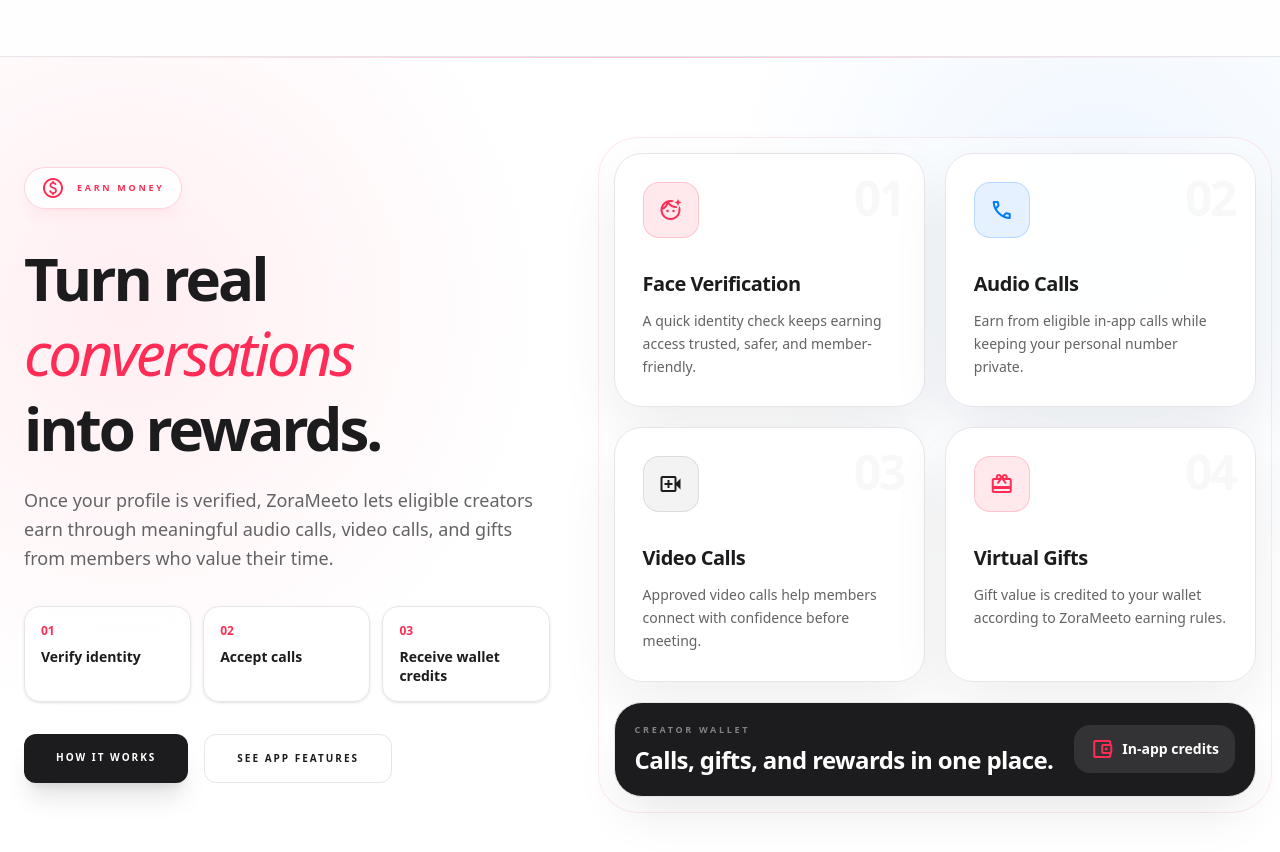
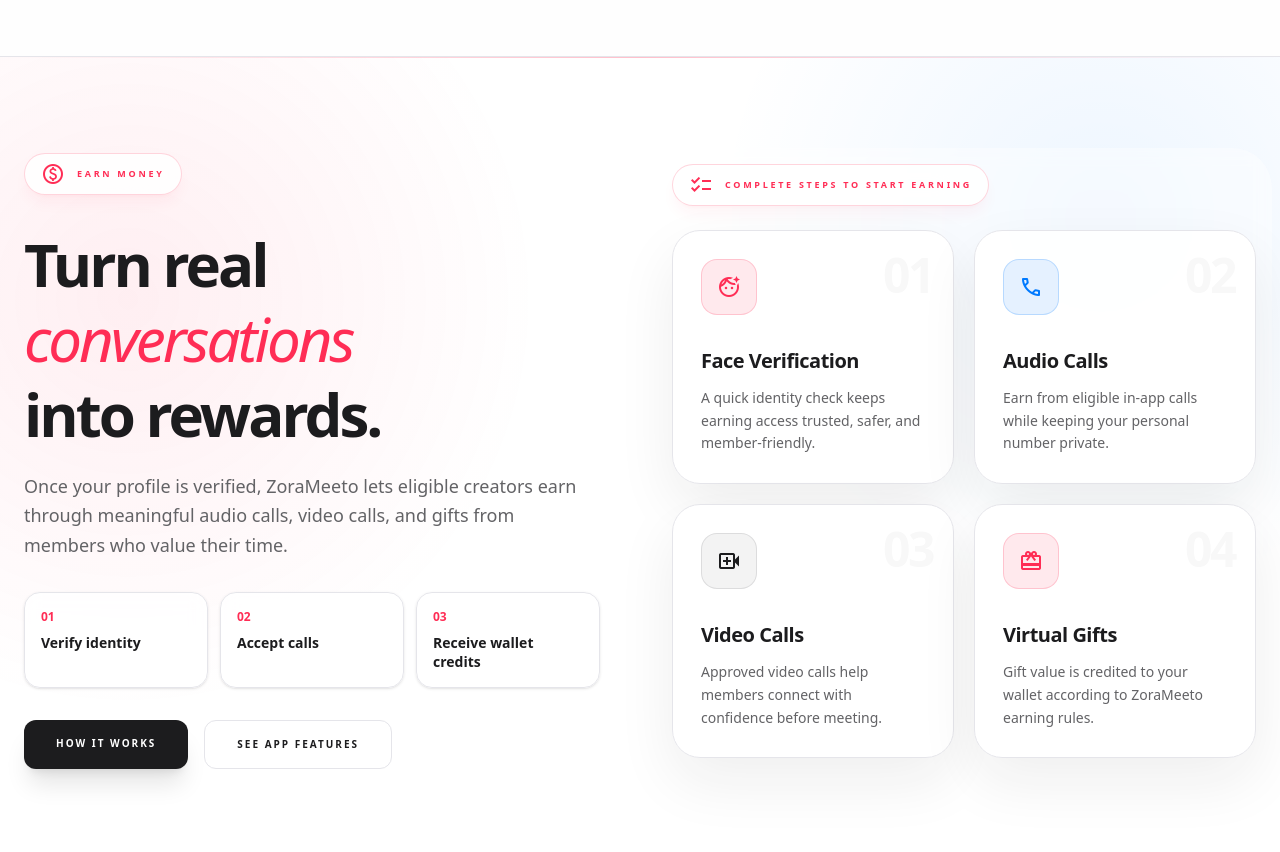
Before and after one commit to amanbhattsquare/zorameeto-website, a Next.js app: page / in a window 1280 px wide. Shown: the part 1900-2752 px from the top of the page. Built offline with nearby package versions, Linux system fonts and the light colour scheme.

Commit message:
Update HomePageClient and various pages: enhance app ratings display, update navigation links, and refine content for clarity and engagement

```diff
--- a/src/app/HomePageClient.tsx
+++ b/src/app/HomePageClient.tsx
@@ -50,6 +50,16 @@
                 <AppStoreBadge />
                 <GooglePlayBadge />
               </div>
+            </div>
+             <div className="pt-6 flex items-center gap-6">
+              <div className="flex -space-x-2">
+                {[1, 2, 3,4,5].map((i) => (
+                  <div key={i} className="w-10 h-10 rounded-full border-2 border-white bg-surface-soft flex items-center justify-center text-[10px] font-bold">
+                    <span className="material-symbols-outlined text-xs text-primary">star</span>
+                  </div>
+                ))}
+              </div>
+              <p className="text-xs font-bold text-text-muted uppercase tracking-widest">4.9/5 Rating on App Stores</p>
             </div>
           </div>
 
@@ -126,7 +136,7 @@
         <div className="max-w-7xl mx-auto flex flex-wrap justify-between gap-10 text-center md:text-left">
           {[
             { label: "Matches", value: "85%", icon: "favorite" },
-            { label: "SECURE DATES", value: "95%", icon: "verified" },
+            { label: "SECURE DATES", value: "100%", icon: "verified" },
             { label: "Active", value: "TOP 1%", icon: "payments" },
             { label: "Hubs", value: "40+", icon: "public" }
           ].map((stat, i) => (
@@ -213,7 +223,7 @@
       <section className="py-24 px-6 bg-white border-y border-border relative z-10 overflow-hidden">
         <div className="absolute inset-0 bg-[radial-gradient(circle_at_10%_30%,rgba(255,45,85,0.08),transparent_32%),radial-gradient(circle_at_86%_20%,rgba(0,122,255,0.07),transparent_30%)]"></div>
         <div className="absolute left-0 right-0 top-0 h-px bg-gradient-to-r from-transparent via-primary/30 to-transparent"></div>
-        <div className="max-w-7xl mx-auto grid grid-cols-1 lg:grid-cols-[0.9fr_1.1fr] gap-12 lg:gap-16 items-center relative z-10">
+        <div className="max-w-7xl mx-auto grid grid-cols-1 lg:grid-cols-2 gap-12 lg:gap-16 items-center relative z-10">
           <div className="space-y-8">
             <div className="inline-flex items-center gap-3 px-4 py-2 rounded-full bg-white/85 text-primary border border-primary/20 shadow-lg shadow-primary/5 backdrop-blur-xl">
               <span className="material-symbols-outlined text-base">paid</span>
@@ -254,9 +264,13 @@
             </div>
           </div>
 
-          <div className="relative">
-            <div className="absolute -inset-4 rounded-[2.5rem] border border-primary/10 bg-white/40 backdrop-blur-sm"></div>
-            <div className="relative grid grid-cols-1 sm:grid-cols-2 gap-5">
+          <div className="relative space-y-6">
+            <div className="absolute -inset-4 rounded-[2.5rem] bg-white/40 backdrop-blur-sm"></div>
+            <div className="inline-flex items-center gap-3 px-4 py-2 rounded-full bg-white/85 text-primary border border-primary/20 shadow-lg shadow-primary/5 backdrop-blur-xl">
+              <span className="material-symbols-outlined text-base">checklist</span>
+              <span className="text-[9px] font-bold uppercase tracking-[0.3em]">Complete steps to start earning</span>
+            </div>
+            <div className="grid grid-cols-1 sm:grid-cols-2 gap-5">
               {[
                 {
                   icon: "face_retouching_natural",
@@ -302,18 +316,7 @@
               ))}
             </div>
 
-            <div className="relative mt-5 rounded-[1.75rem] border border-border bg-text-main p-5 text-white shadow-2xl shadow-black/10">
-              <div className="flex flex-col gap-4 sm:flex-row sm:items-center sm:justify-between">
-                <div>
-                  <p className="text-[9px] font-bold uppercase tracking-[0.3em] text-white/45">Creator Wallet</p>
-                  <p className="mt-2 text-2xl font-extrabold tracking-tight">Calls, gifts, and rewards in one place.</p>
-                </div>
-                <div className="flex items-center gap-2 rounded-2xl bg-white/10 px-4 py-3 text-sm font-bold">
-                  <span className="material-symbols-outlined text-primary">account_balance_wallet</span>
-                  In-app credits
-                </div>
-              </div>
-            </div>
+
           </div>
         </div>
       </section>
@@ -325,32 +328,29 @@
           <div className="space-y-10 animate-fade-up">
             <div className="space-y-6">
               <div className="inline-flex items-center gap-2 px-4 py-2 rounded-full bg-primary/10 text-primary border border-primary/20">
-                <span className="text-[9px] font-bold uppercase tracking-[0.3em]">Mobile App</span>
+                <span className="text-[9px] font-bold uppercase tracking-[0.3em]"> Creator Wallet</span>
               </div>
               <h2 className="text-4xl lg:text-7xl font-extrabold tracking-tighter text-text-main leading-[1.1]">
                 ZoraMeeto, <br />
                 <span className="text-primary italic font-light">in Your Pocket.</span>
               </h2>
-              <p className="text-xl text-text-muted max-w-lg font-medium leading-relaxed">
-                Use ZoraMeeto anywhere. The app is simple, safe, and made for serious dating.
-              </p>
+
+                <div>
+
+                  <p className="mt-2 text-2xl font-extrabold tracking-tight">Calls, gifts, and rewards in one place.</p>
+                </div>
+
+
             </div>
 
             <div className="flex flex-col gap-5 sm:flex-row">
-              <AppStoreBadge />
-              <GooglePlayBadge />
+               <div className="inline-flex h-[47px] w-[144px] shrink-0 items-center gap-2 rounded-[7px] border border-[#a6a6a6] bg-black px-3 text-sm font-bold text-white shadow-sm transition-transform duration-300 hover:scale-[1.03] hover:bg-black">
+                  <span className="material-symbols-outlined text-[23px] text-red-500">account_balance_wallet</span>
+                  In-app credits
+                </div>
             </div>
 
-            <div className="pt-6 flex items-center gap-6">
-              <div className="flex -space-x-2">
-                {[1, 2, 3].map((i) => (
-                  <div key={i} className="w-10 h-10 rounded-full border-2 border-white bg-surface-soft flex items-center justify-center text-[10px] font-bold">
-                    <span className="material-symbols-outlined text-xs text-primary">star</span>
-                  </div>
-                ))}
-              </div>
-              <p className="text-xs font-bold text-text-muted uppercase tracking-widest">4.9/5 Rating on App Stores</p>
-            </div>
+
           </div>
 
           <div className="relative group animate-fade-up" style={{ animationDelay: '0.2s' }}>
--- a/src/app/app-showcase/page.tsx
+++ b/src/app/app-showcase/page.tsx
@@ -190,7 +190,7 @@
           </p>
           <div className="flex flex-col gap-4 sm:flex-row">
             <Link
-              href="/pricing"
+              href="/"
               className="inline-flex min-h-14 items-center justify-center rounded-2xl bg-white px-8 text-sm font-bold uppercase tracking-[0.16em] text-text-main transition-all duration-300 hover:-translate-y-1 hover:bg-primary hover:text-white"
             >
               Get Started
--- a/src/app/features/page.tsx
+++ b/src/app/features/page.tsx
@@ -451,7 +451,7 @@
           </p>
           <div className="flex flex-col gap-4 sm:flex-row">
             <Link
-              href="/pricing"
+              href="/app-showcase"
               className="inline-flex min-h-14 items-center justify-center rounded-2xl bg-white px-8 text-sm font-bold uppercase tracking-[0.16em] text-text-main transition-all duration-300 hover:-translate-y-1 hover:bg-primary hover:text-white"
             >
               Get Started
--- a/src/app/journal/first-conversation/page.tsx
+++ b/src/app/journal/first-conversation/page.tsx
@@ -94,7 +94,7 @@
 
           <div className="pt-4">
             <Link
-              href="/pricing"
+              href="/"
               className="luxury-button inline-flex rounded-[1.5rem] bg-text-main px-10 py-5 text-xs font-bold uppercase tracking-[0.3em] text-white shadow-xl shadow-black/10 transition-all duration-700 hover:scale-105"
             >
               See Plans
--- a/src/app/love-stories/page.tsx
+++ b/src/app/love-stories/page.tsx
@@ -1,6 +1,7 @@
 import { Metadata } from "next";
 import Image from "next/image";
 import Link from "next/link";
+
 
 export const metadata: Metadata = {
   title: "The Zora Journal | Stories & Dating Blogs | ZoraMeeto",
@@ -14,6 +15,8 @@
     location: "Mumbai",
     timeline: "Matched in 21 days",
     img: "/success-story-elite.png",
+    // tag: "Thoughtful Match Success",
+
     quote:
       "ZoraMeeto helped us avoid random chats and meet with clear intention. We found something real because the match felt thoughtful from the start.",
   };
@@ -175,7 +178,7 @@
                 <div>
                   <p className="text-2xl font-extrabold text-text-main">{featuredStory.names}</p>
                   <p className="mt-1 text-[10px] font-extrabold uppercase tracking-[0.32em] text-primary">
-                    Smart matching success
+                    {featuredStory.tag}
                   </p>
                 </div>
               </div>
```
